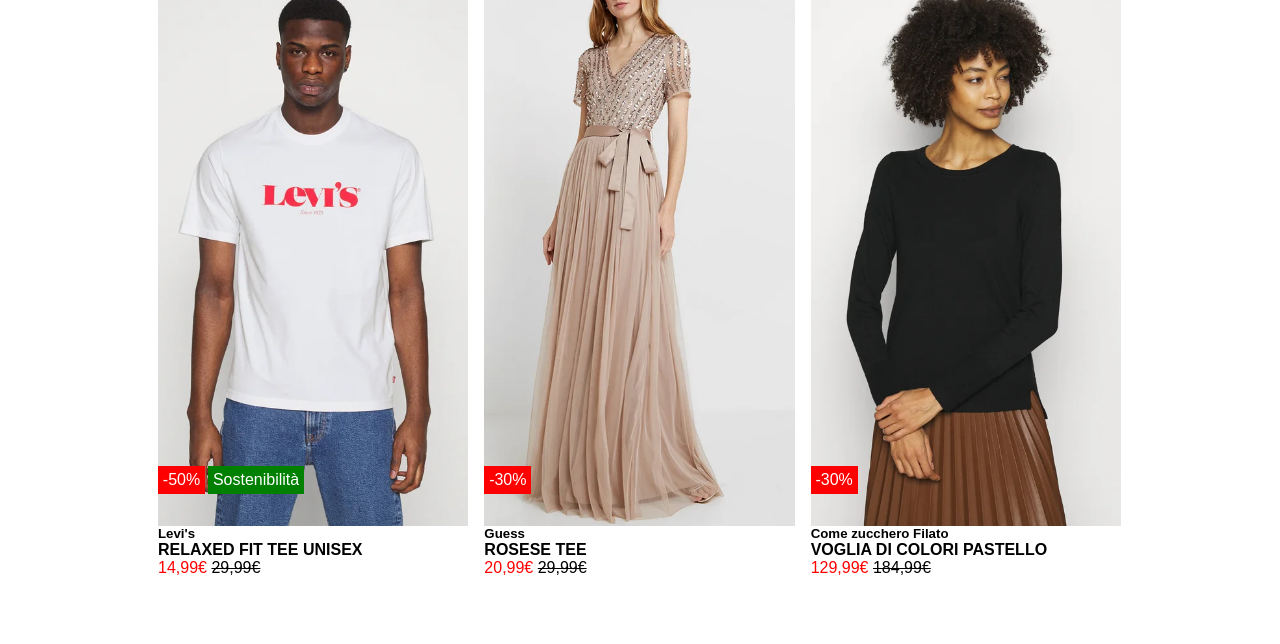
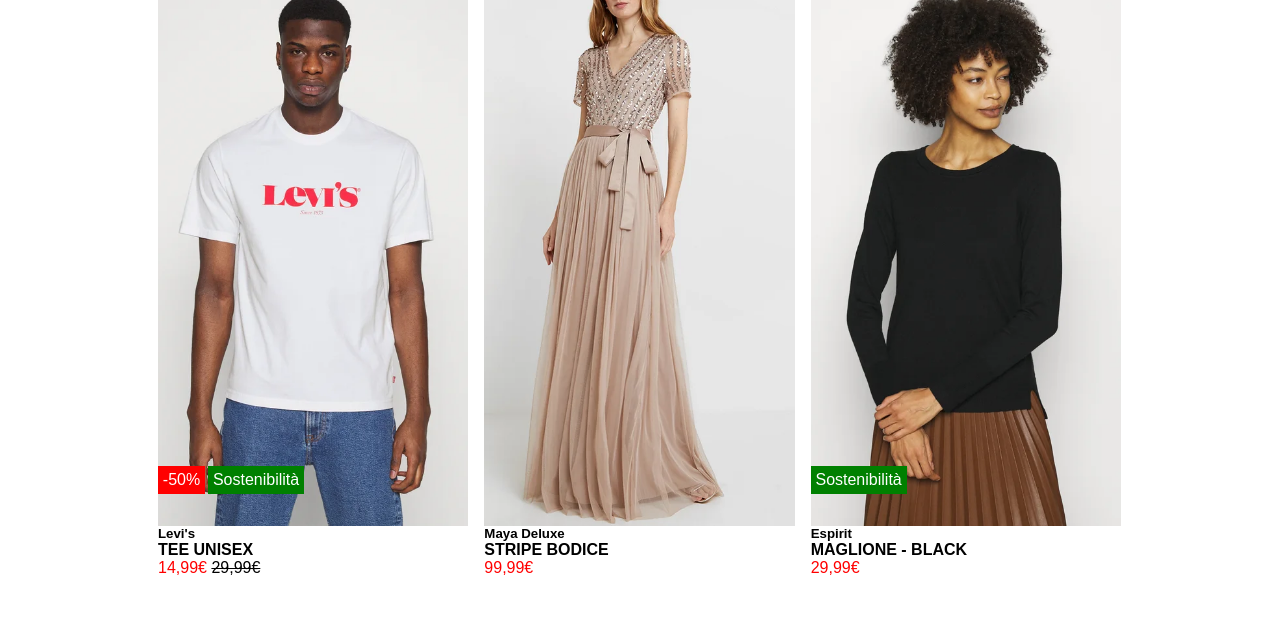
Before and after one commit to DarioEsposito89/html-css-boolando, a plain HTML site: page index.html in a window 1280 px wide. Shown: the part 915-1559 px from the top of the page. Drawn offline with Linux system fonts and the light colour scheme.

Commit message:
sistemato le card

```diff
--- a/index.html
+++ b/index.html
@@ -129,7 +129,7 @@
 
                   <div class="description">
                         <h5 class="brand">Levi's</h5>
-                        <h4 class="name-product"> RELAXED FIT  TEE UNISEX</h4>
+                        <h4 class="name-product">TEE UNISEX</h4>
                         <span class="price">14,99€</span>
                         <span class="original-price"><del>29,99€</del></span>
                   </div>
@@ -144,17 +144,12 @@
                         <div class="hover-heart"><i class="fa-solid fa-heart" style="color: #ff0000;"></i></div>
                         <div class="favourite"><i class="fa-solid fa-heart" style="color: #000000;"></i></div>
                       </div>
-
-                      <div class="bottom-overlay">
-                          <div class="offer">-30%</div>
-                      </div>
                     </a>
 
                     <div class="description">
-                        <h5 class="brand">Guess</h5>
-                        <h4 class="name-product">ROSESE TEE</h4>
-                        <span class="price">20,99€</span>
-                        <span class="original-price"><del>29,99€</del></span>
+                        <h5 class="brand">Maya Deluxe</h5>
+                        <h4 class="name-product">STRIPE BODICE</h4>
+                        <span class="price">99,99€</span>
                     </div>
                 </div>
 
@@ -169,15 +164,14 @@
                         </div>
 
                         <div class="bottom-overlay">
-                          <div class="offer">-30%</div>
+                            <div class="quality">Sostenibilità</div>
                         </div>
                     </a>
 
                     <div class="description">
-                        <h5 class="brand">Come zucchero Filato</h5>
-                        <h4 class="name-product">VOGLIA DI COLORI PASTELLO</h4>
-                        <span class="price">129,99€</span>
-                        <span class="original-price"><del>184,99€</del></span>
+                        <h5 class="brand">Espirit</h5>
+                        <h4 class="name-product">MAGLIONE - BLACK</h4>
+                        <span class="price">29,99€</span>
                     </div>
                 </div>
             </div>
```
